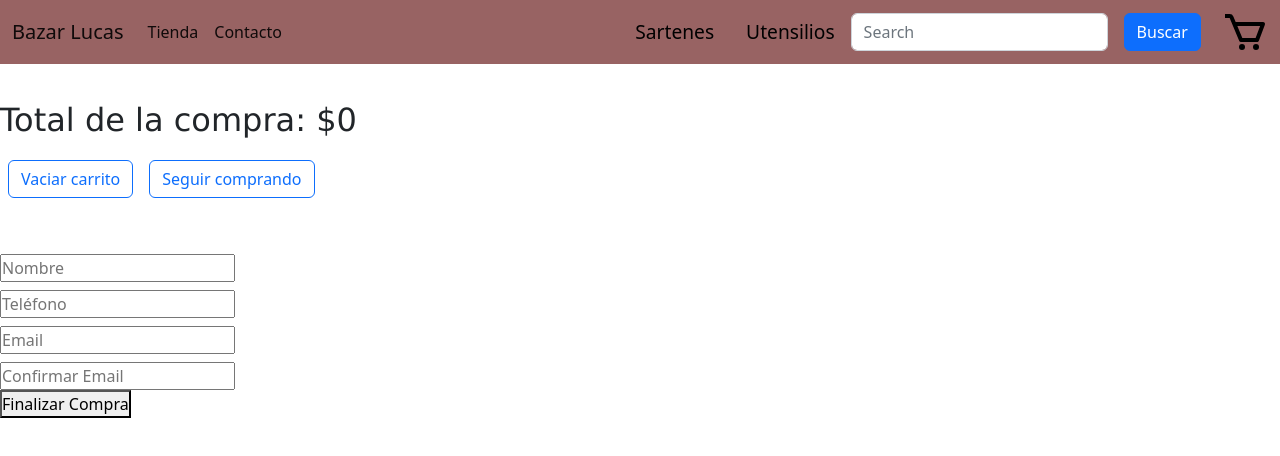
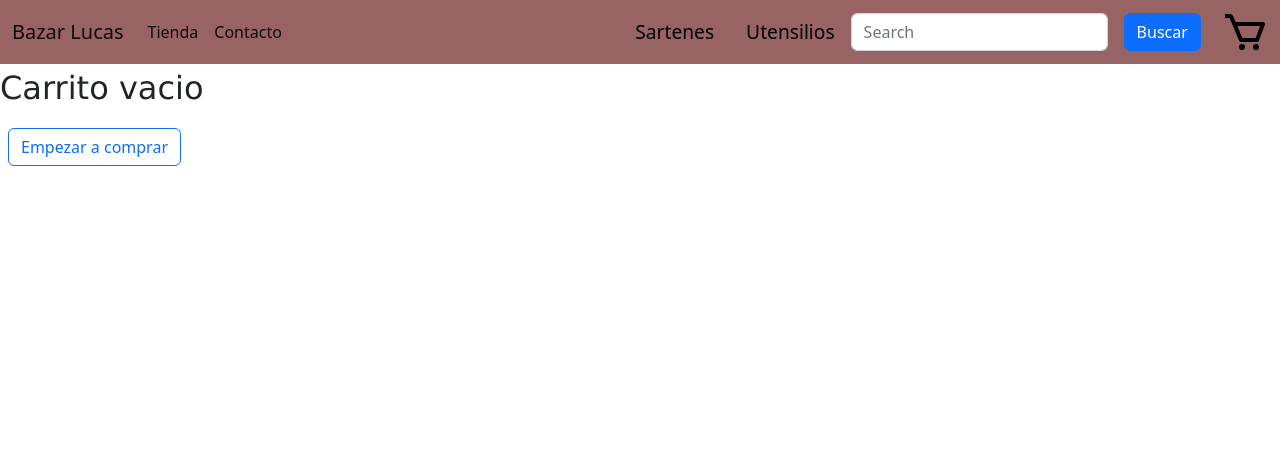
Before and after one commit to Lucas-Levit/levitReact, a React (Create React App) app: page /carrito in a window 1280 px wide. Shown: the top 456 px of the page. Built offline with nearby package versions, Linux system fonts and the light colour scheme.

Commit message:
subida final

```diff
--- a/src/assets/css/App.css
+++ b/src/assets/css/App.css
@@ -121,6 +121,7 @@ p{
 .formulario{
   margin-top: 3rem;
   margin-bottom: 1rem;
+  margin-left: 0.5rem;
   display: flex;
   flex-direction: column;
   align-items: flex-start;
@@ -154,3 +155,26 @@ p{
   display: flex;
   text-decoration: none;
 }
+
+.listado{
+  font-size: 1.5rem;
+  font-family: Verdana, Geneva, Tahoma, sans-serif;
+}
+
+.compra{
+  margin-top: 1rem;
+  font-size: 1.5rem;
+  font-family: Verdana, Geneva, Tahoma, sans-serif;
+}
+
+.vacio{
+  font-size: 2rem;
+  font-family: Verdana, Geneva, Tahoma, sans-serif;
+}
+
+#coincidir{
+    font-size: 1.3rem;
+    font-family: Verdana, Geneva, Tahoma, sans-serif;
+    color: red;
+    margin-top: 1rem;
+}
--- a/src/components/Carrito.js
+++ b/src/components/Carrito.js
@@ -2,12 +2,15 @@ import React from 'react'
 import { Link } from 'react-router-dom';
 import { useCartContext } from "../context/cartcontext";
 import Form from './Form';
+import UltimaCompra from './UltimaCompra';
 
 
 export const Carrito = () => {
-    const { carrito, vaciarCarrito, totalFinal, removeProducto  } = useCartContext()
+    const { carrito, vaciarCarrito, totalFinal, removeProducto, id  } = useCartContext()
+
     return (
-
+        <>
+        {carrito.length ?
             <div className={'carrito'}>{carrito.map((producto, index) =>
                 <div className='contenedorCarrito'>
                 <h1 key={`${index}${producto.price}`}className={"titulo"}>
@@ -23,9 +26,19 @@ export const Carrito = () => {
                 <Link to={"/"}><button className='btn btn-outline-primary'>Seguir comprando </button></Link>
 
                 <Form/>
-            {/* <Link to={"/FinalizarCompra"}><button className='btn btn-outline-primary'>Finalizar compra </button></Link> */}
+                <UltimaCompra/>
             </div>
+            :
+            <div>
+                <p className='vacio'>
+                    Carrito vacio
+                </p>
+                <Link to={"/"}><button className='btn btn-outline-primary'> Empezar a comprar</button></Link>
+                <UltimaCompra/>
+            </div>
+        }
 
+        </>
     )
 }
 export default Carrito
--- a/src/components/CartWidget.js
+++ b/src/components/CartWidget.js
@@ -10,7 +10,7 @@ export const CartWidget = () => {
             {carrito.length ?
                 <div>
                     <img className="logo" src={cart} alt="carrito"></img>
-                <div className='contadorCarro'> { totalCantidad() } </div>
+                    <div className='contadorCarro'> {totalCantidad()} </div>
                 </div>
                 :
                 <div>
--- a/src/components/Form.js
+++ b/src/components/Form.js
@@ -5,8 +5,8 @@ import { getFirestore, collection, addDoc } from "firebase/firestore";
 
 
 const Form = () => {
-    const { carrito, totalFinal, vaciarCarrito } = useCartContext()
-    const [id, setId] = useState([])
+    const { carrito, totalFinal, vaciarCarrito, id, setId } = useCartContext()
+
     const [dataForm, setDataForm] = useState({
         name: '',
         phone: '',
@@ -23,7 +23,8 @@ const Form = () => {
 
     const finalizarCompra = (e) => {
         e.preventDefault()
-        // Aca Codigo para generar orden
+        if (dataForm.name !== '' && dataForm.phone !== '' && dataForm.email !== '' && dataForm.remail !== '') {
+            if (dataForm.email === dataForm.remail) {
                 const orden = {}
                 orden.items = carrito.map(prod => {
                     const { id, name: title, price } = prod
@@ -31,24 +32,26 @@ const Form = () => {
                 })
                 orden.comprador = { name: dataForm.name, phone: dataForm.phone, email: dataForm.email }
                 orden.total = totalFinal()
-        console.log(orden);
                 const db = getFirestore()
                 const orders = collection(db, 'orders')
-        addDoc(orders, orden) // setDoc(orders, obj, id)
-            .then(resp => setId({ id: resp.id }))
-            .then(console.log(id))
+                addDoc(orders, orden)
+                    .then(resp => setId([...id, { id: resp.id }]))
                     .catch(err => console.log(err))
                     .finally(() => vaciarCarrito())
+            } else {
+                const coincidir = document.getElementById("coincidir")
+                coincidir.classList.remove("visually-hidden")
+            }
+        }
     }
 
-
-    const lastOrder = [...id].pop()
     return (
         <>
             <form
                 onSubmit={finalizarCompra}
                 className='formulario'>
                 <input className={'input'}
+                    required
                     type="text"
                     name="name"
                     placeholder="Nombre"
@@ -56,6 +59,7 @@ const Form = () => {
                     onChange={handleInputChange}
                 />
                 <input className={'input'}
+                    required
                     type="number"
                     name="phone"
                     value={dataForm.phone}
@@ -63,6 +67,8 @@ const Form = () => {
                     onChange={handleInputChange}
                 />
                 <input className={'input'}
+                    required
+                    id='mail'
                     type="text"
                     name="email"
                     value={dataForm.email}
@@ -70,16 +76,17 @@ const Form = () => {
                     onChange={handleInputChange}
                 />
                 <input className={'input'}
+                    required
+                    id='remail'
                     type="text"
                     name="remail"
                     value={dataForm.remail}
                     placeholder="Confirmar Email"
                     onChange={handleInputChange}
                 />
-                <button variant='success' type="submit">Finalizar Compra</button>
+                <button variant='success' type="submit" className='btn btn-primary mt-1 mx-0' >Finalizar Compra</button>
+                <p className='visually-hidden' id='coincidir'> *Los campos del mail tienen que coincidir </p>
             </form>
-
-            {lastOrder}
         </>
     )
 }
--- /dev/null
+++ b/src/components/UltimaCompra.js
@@ -0,0 +1,18 @@
+import React from 'react'
+import { useCartContext } from '../context/cartcontext'
+
+const UltimaCompra = () => {
+
+    const { id } = useCartContext()
+    const order = [...id].pop()
+    console.log(order)
+    return (
+        <>
+            {order !== undefined &&
+                <div className='compra'>Ultima Compra: {order.id}</div>
+            }
+        </>
+    )
+}
+
+export default UltimaCompra
--- a/src/context/cartcontext.js
+++ b/src/context/cartcontext.js
@@ -6,6 +6,7 @@ export const useCartContext = () => useContext(CartContext)
 
 const CartProvider = ({ children }) => {
     const [carrito, setCarrito] = useState([])
+    const [id, setId] = useState([])
 
     const agregarAlCarrito = (newProduct, cantidad) => {
 
@@ -32,6 +33,8 @@ const CartProvider = ({ children }) => {
         return (carrito.reduce((acc, producto) => acc + producto.total, 0))
     }
 
+
+
     return (
         <CartContext.Provider
             value= { {
@@ -40,7 +43,9 @@ const CartProvider = ({ children }) => {
                 vaciarCarrito,
                 removeProducto,
                 totalCantidad,
-                totalFinal
+                totalFinal,
+                id,
+                setId
             } } >
             {children}
         </CartContext.Provider>
```
Lines whose indentation alone changed are shown as unchanged.
